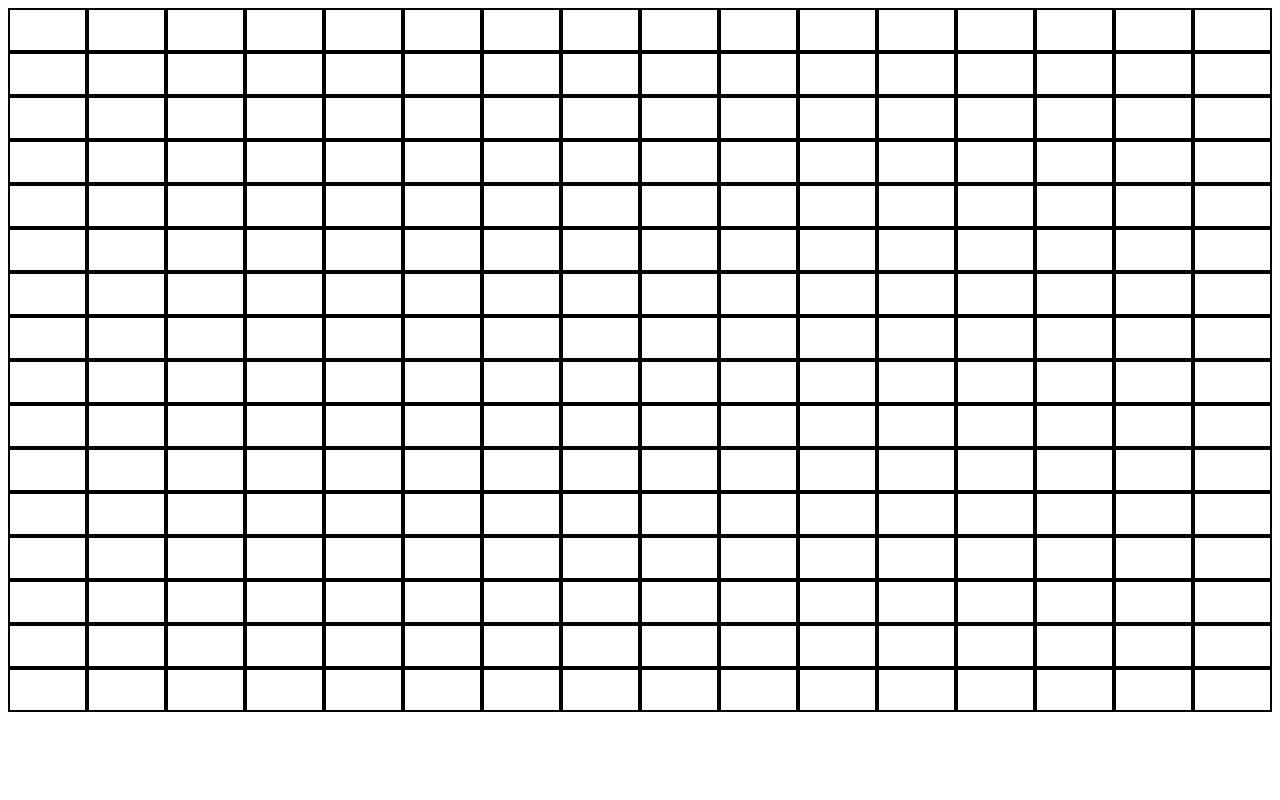
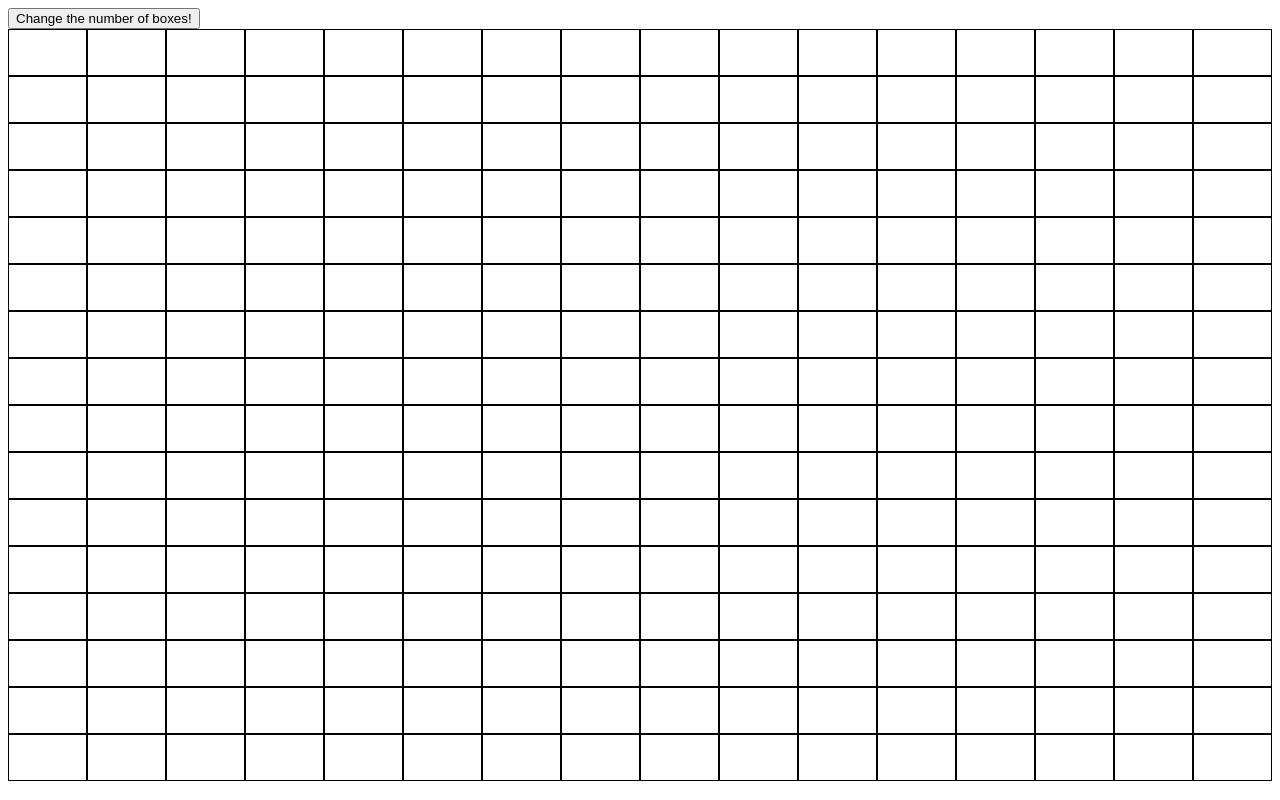
Before and after one commit to ethancampbell997/odin-etch-a-sketch, a plain HTML site: page index.html in a window 1280 px wide. Drawn offline with Linux system fonts and the light colour scheme.

Commit message:
Update style

```diff
--- a/index.html
+++ b/index.html
@@ -8,6 +8,7 @@
     <link rel="stylesheet" href="style.css">
 </head>
 <body>
+    <button>Change the number of boxes!</button>
     <div id="container"></div>
 </body>
 </html>
--- a/javascript.js
+++ b/javascript.js
@@ -1,8 +1,10 @@
 const container = document.querySelector("#container");
-for(let i = 0; i < 16; i++){
+function createGrid(dims){
+    for(let i = 0; i < dims; i++){
         const content = document.createElement("div");
+        content.classList.add("column");
         container.appendChild(content);
-    for(let j =0; j < 16; j++){
+        for(let j =0; j < dims; j++){
             const row = document.createElement("div");
             row.classList.add("row");
             content.appendChild(row);
@@ -14,3 +16,21 @@ rows.forEach(element => {
             element.classList.add("hovered");
         })
     });
+}
+createGrid(16);
+
+
+const button = document.querySelector("button");
+button.addEventListener("click", () => {
+    let str = prompt("Enter a number between 1 and 100");
+    if(str > 100){
+        str = 100;
+    }
+    else if(str < 1){
+        str = 1;
+    }
+    while(container.firstChild){
+        container.removeChild(container.firstChild);
+    }
+    createGrid(str);
+});
--- a/style.css
+++ b/style.css
@@ -4,8 +4,8 @@ div {
     height: 20px;
     flex: 1;
     background-color: blue;*/
-    flex: 1 1 0;
-    height: 40px;
+    flex: 1 1 auto;
+    height: 45px;
 }
 #container {
     display: flex;
@@ -13,8 +13,8 @@ div {
 .row {
     display: flex;
     flex-direction: column;
-    flex: 1 1 0;
-    border: 2px solid black;
+    flex: 1 1 auto;
+    border: 1px solid black;
 }
 .hovered {
     background-color: blue;
```
Lines whose indentation alone changed are shown as unchanged.
